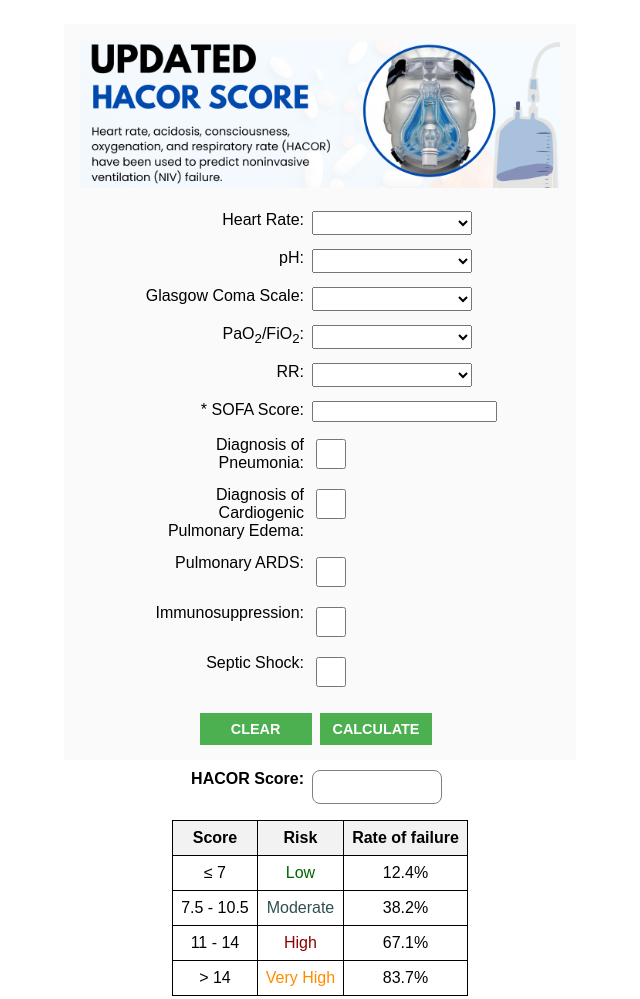
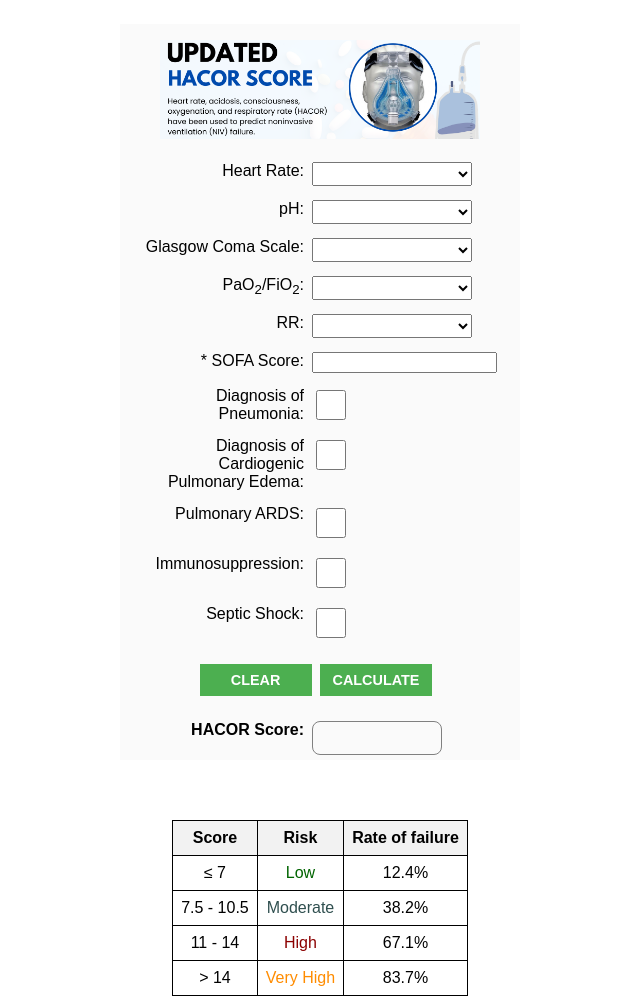
Before and after one commit to acutemed/hacorcalculator, a plain HTML site: page index.html in a window 1280 px wide. Shown: the top 999 px of the page, without its empty margins (320-960 px from the left). Drawn offline with Linux system fonts and the light colour scheme.

Commit message:
Update styles.css

```diff
--- a/styles.css
+++ b/styles.css
@@ -77,7 +77,7 @@ button:hover {
 }
 
 .main-image {
-  width: 30rem;
+  width: 20rem;
   margin-bottom: 1rem;
 }
 
```
